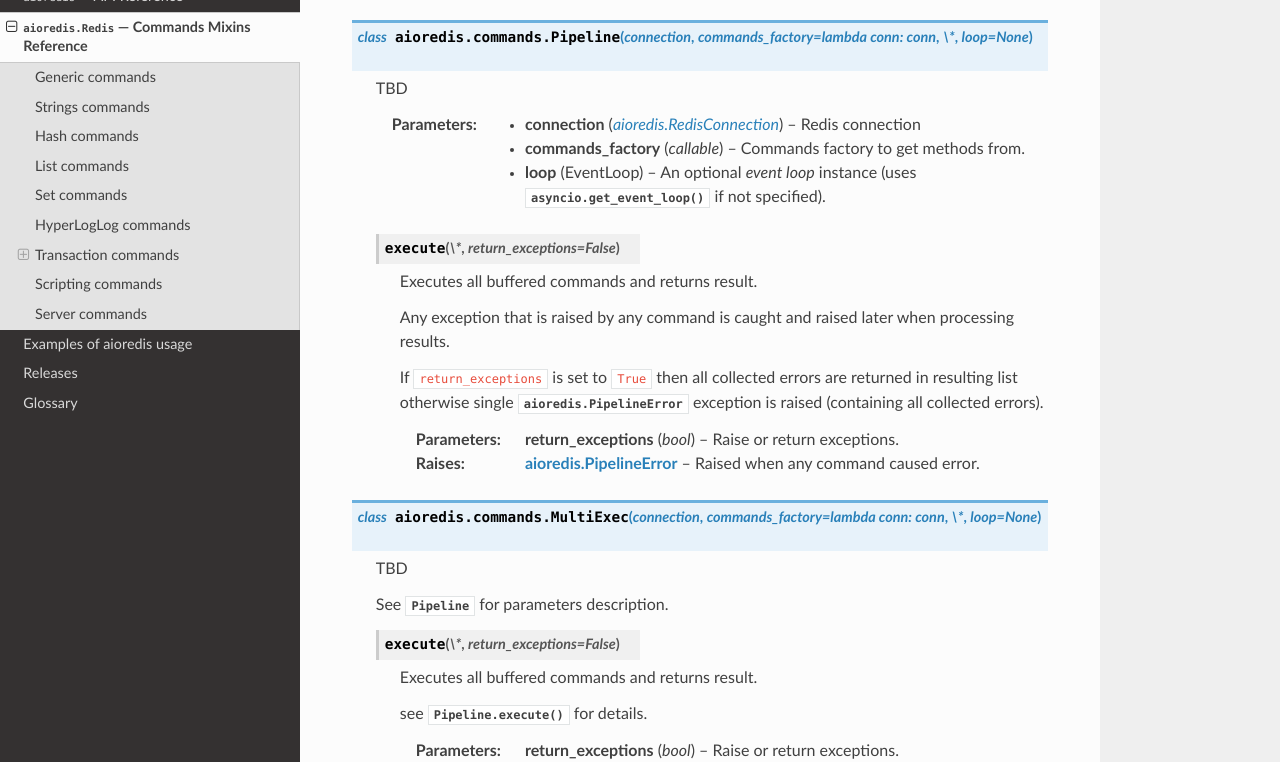
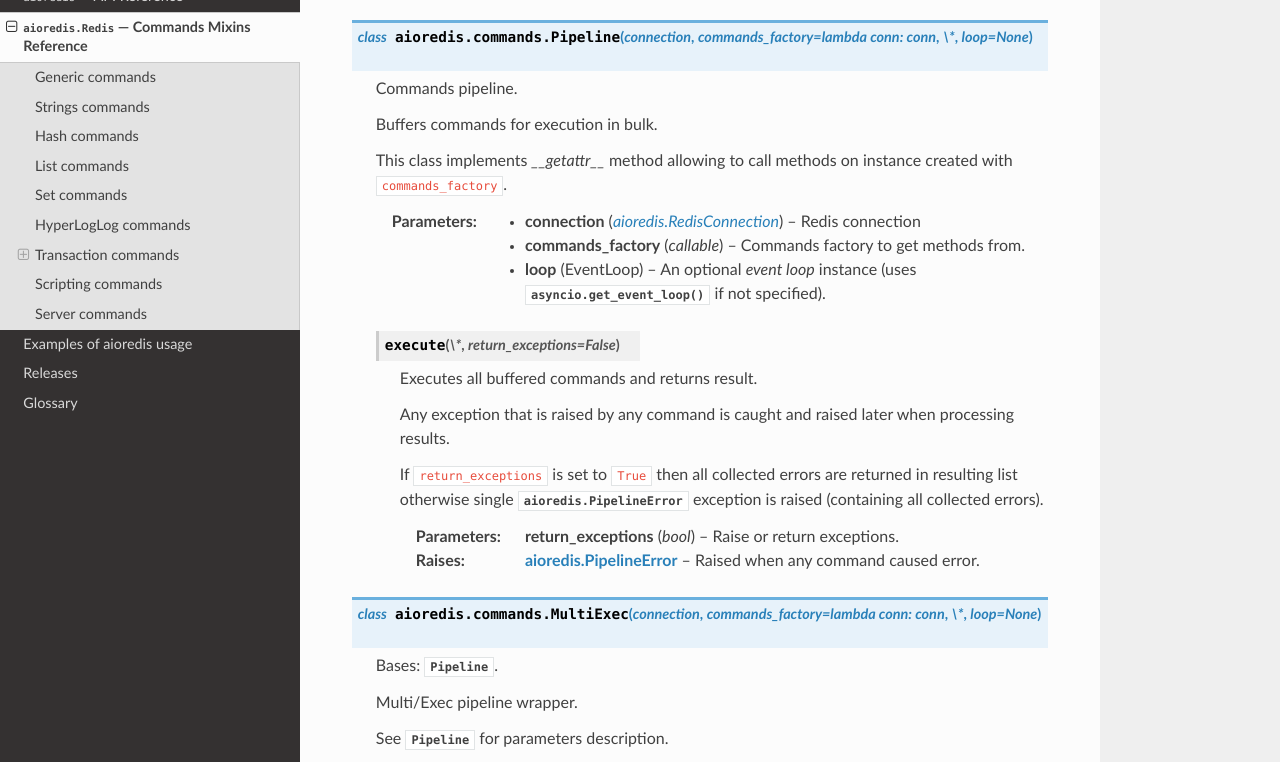
Before and after one commit to aio-libs-abandoned/aioredis-py, a Sphinx documentation site: the page built from docs/mixins.rst, in a window 1280 px wide and 1400 px high, scrolled down 1447 px, cut to the strip 179-941 px from the top of the window. Built offline with Sphinx 7.4.7 and the Read the Docs theme 2.0.0, drawn with Linux system fonts in a browser that asks for light colours.

Commit message:
docstrings & docs

```diff
--- a/docs/mixins.rst
+++ b/docs/mixins.rst
@@ -57,7 +57,12 @@
 .. class:: Pipeline(connection, commands_factory=lambda conn: conn, \*,\
                     loop=None)
 
-   TBD
+   Commands pipeline.
+
+   Buffers commands for execution in bulk.
+
+   This class implements `__getattr__` method allowing to call methods
+   on instance created with ``commands_factory``.
 
    :param connection: Redis connection
    :type connection: aioredis.RedisConnection
@@ -87,7 +92,9 @@
 .. class:: MultiExec(connection, commands_factory=lambda conn: conn, \*,\
                      loop=None)
 
-   TBD
+   Bases: :class:`~Pipeline`.
+
+   Multi/Exec pipeline wrapper.
 
    See :class:`~Pipeline` for parameters description.
 
```
Also changed, not shown: 1 other file.
